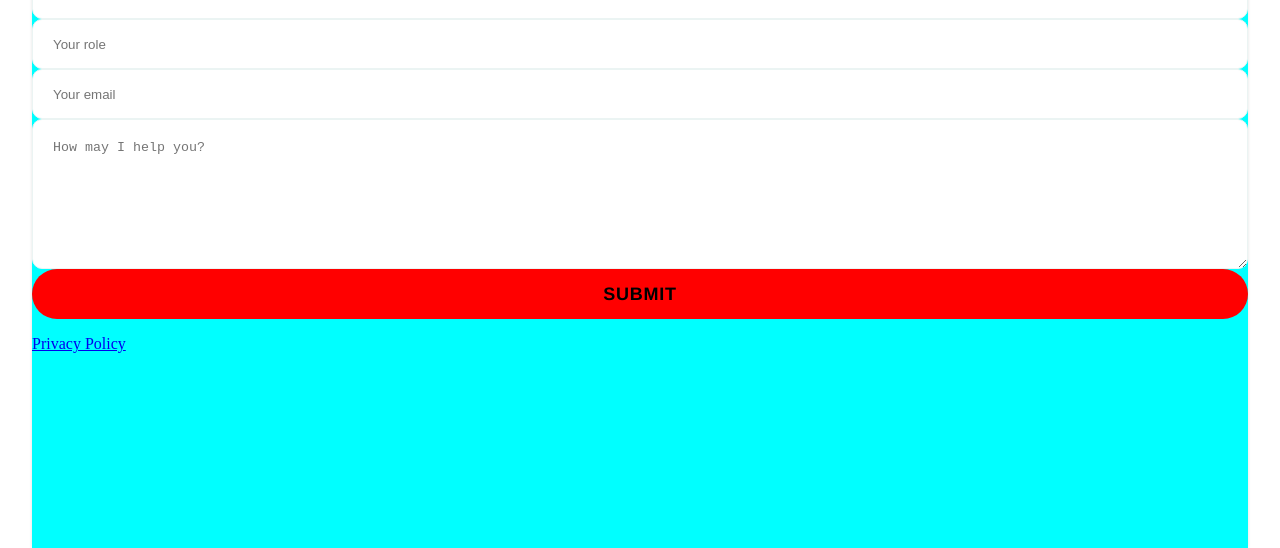
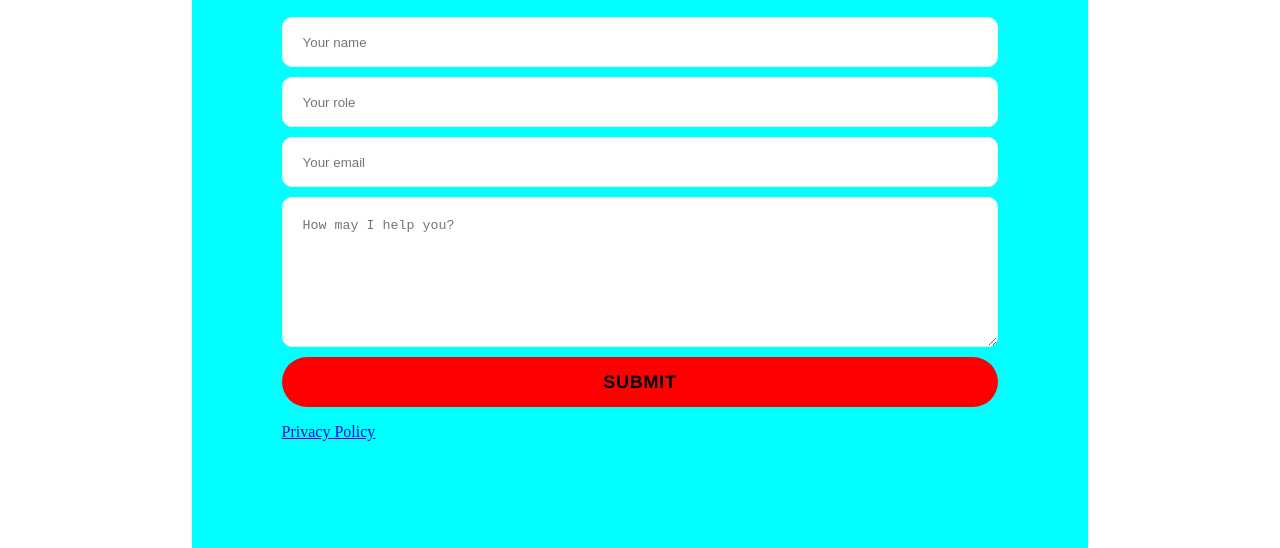
Before and after one commit to jumpi00/website_personal_2023, a plain HTML site: page provaform.html in a window 1280 px wide. Shown: the part 252-800 px from the top of the page. Drawn offline with Linux system fonts and the light colour scheme.

Commit message:
avanzamenti form. Da collegare con lo stile

```diff
--- a/provaform.html
+++ b/provaform.html
@@ -14,15 +14,15 @@
         <div>
         <div class="cntct-form">
             <div class="cntct-form-x">x</div>
-            <div >
+            <div class="cntct-form-ctn">
                 <p class="cntct-form-title">
                     Titolo del form
                 </p>
-                <form name="contact" method="POST" netlify>
-                    <div style="box-sizing: inherit;"><input class="ipt01-cntform" type="text" name="name" placeholder="Your name" autocomplete="off" value=""></div>
-                    <input class="ipt01-cntform" class="h1K5_Q" type="text" name="role" placeholder="Your role" value="">
-                    <input class="ipt01-cntform" type="email" name="email" placeholder="Your email" autocomplete="off" value="">
-                    <textarea class="ipt02-cntform" name="message" placeholder="How may I help you?"></textarea>
+                <form name="contact" method="POST" action="POST" data-netlify="true">
+                    <div class="cntct-form-spxdwn"><input class="ipt01-cntform" type="text" name="name" placeholder="Your name" autocomplete="off" value=""></div>
+                    <div class="cntct-form-spxdwn"> <input class="ipt01-cntform" type="text" name="role" placeholder="Your role" value=""></div>
+                    <div class="cntct-form-spxdwn"> <input class="ipt01-cntform" type="email" name="email" placeholder="Your email" autocomplete="off" value=""></div>
+                    <div class="cntct-form-spxdwn"> <textarea class="ipt02-cntform" name="message" placeholder="How may I help you?"></textarea></div>
                     <button class="ipt03-cntform" type="submit">Submit</button>
                 </form>
 
@@ -38,8 +38,7 @@
 <style>
 
 .cntct-form{
-    width: 100%;
-    max-width: 95%;
+    max-width: 70%;
     height: 85%;
     padding-top: 30px;
     position: fixed;
@@ -55,10 +54,19 @@
     background-color: aqua;
 }
 
+.cntct-form-ctn {
+    max-width: 80%;
+    margin: auto;
+    padding: 3rem;
+}
+
 .cntct-form-title{
     font-size: 2rem;
 }
 
+.cntct-form-spxdwn {
+    margin-bottom: 10px;
+}
 .cntct-form-x {
     width: 50px;
     height: 50px;
```
